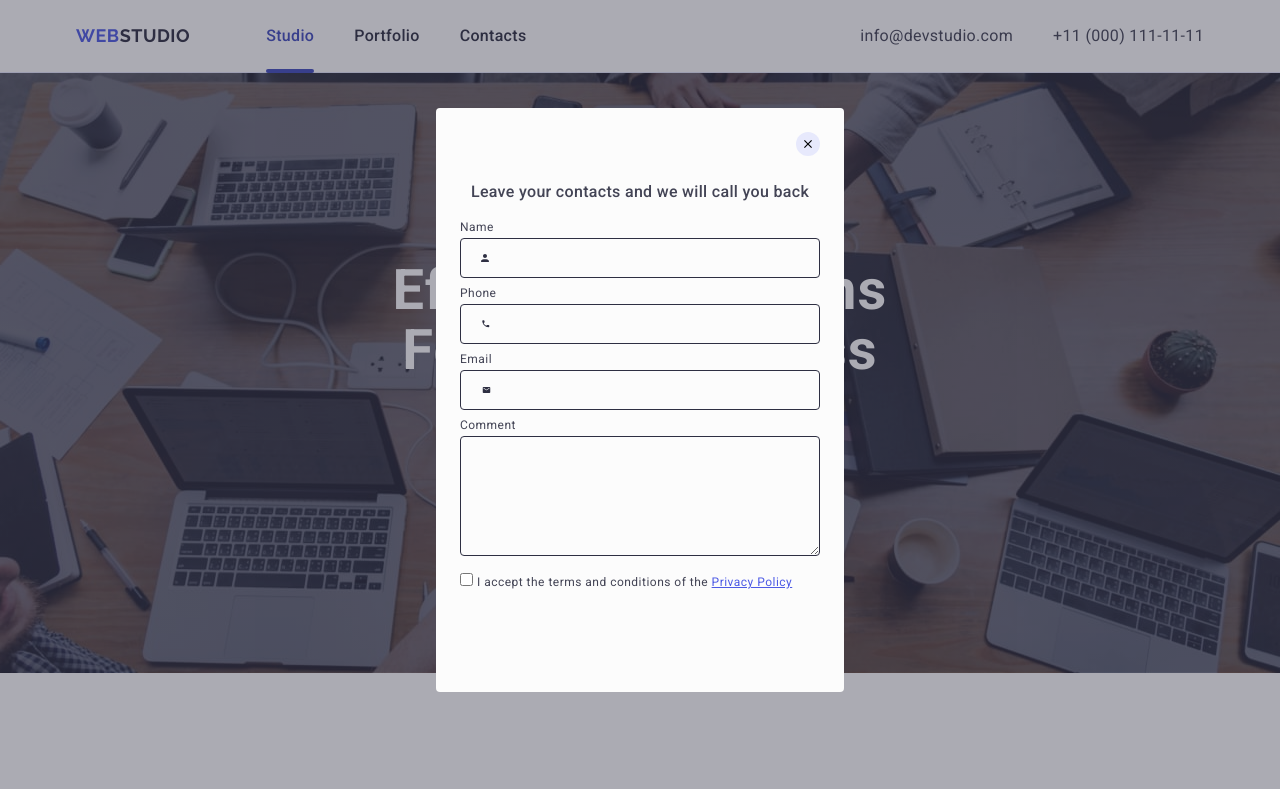
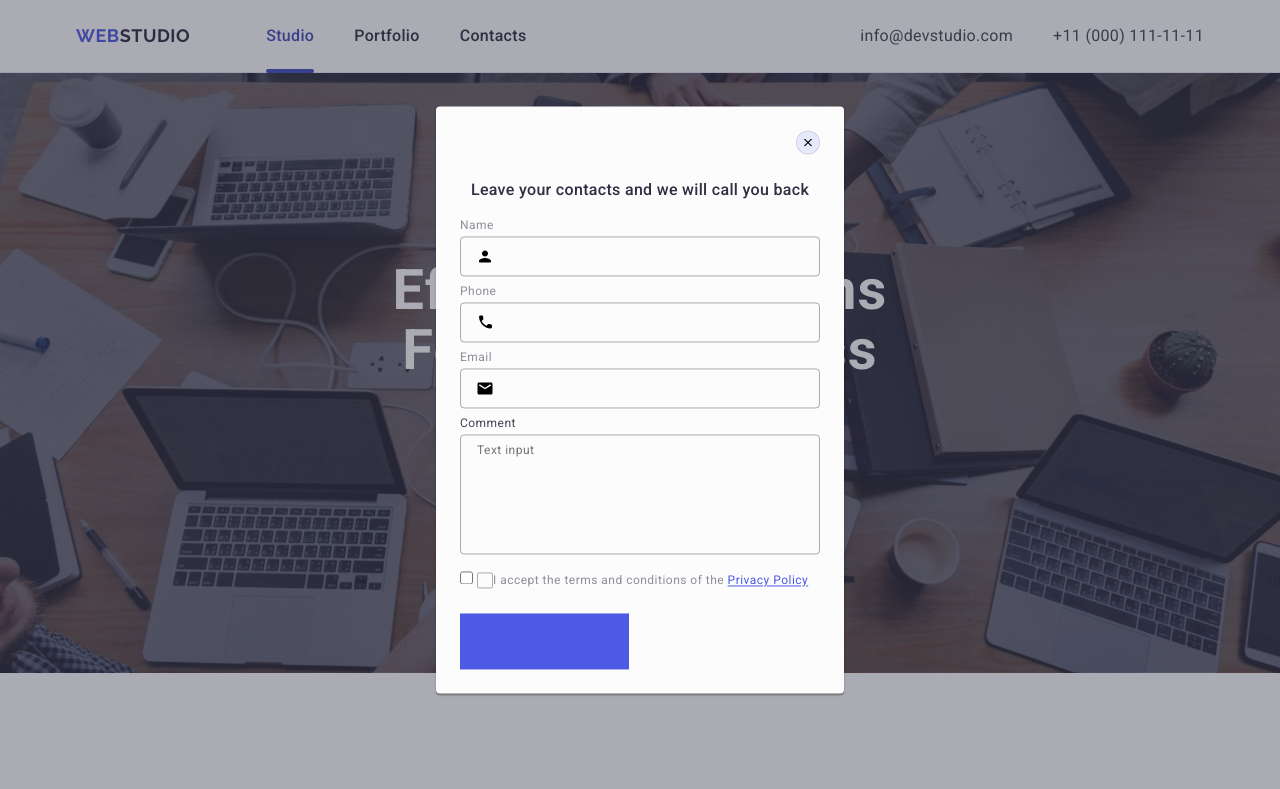
Before and after one commit to volodymyr-mazun/goit-markup-hw-05, a plain HTML site: page index.html in a window 1280 px wide. Shown: the top 789 px of the page. Drawn offline with nearby package versions, Linux system fonts and the light colour scheme.

Commit message:
correct modal

```diff
--- a/css/styles.css
+++ b/css/styles.css
@@ -514,6 +514,8 @@ img {
     position: fixed;
     background-color: rgba(46, 47, 66, 0.4);
     top: 0;
+    left: 0;
+    transition: opacity 250ms cubic-bezier(0.4, 0, 0.2, 1), visibility 250ms cubic-bezier(0.4, 0, 0.2, 1);
     opacity: 0;
     visibility: hidden;
     pointer-events: none;
@@ -531,8 +533,10 @@ img {
     position: absolute;
     background-color: #fcfcfc;
     border-radius: 4px;
+    box-shadow: 0px 1px 1px rgba(0, 0, 0, 0.14), 0px 1px 3px rgba(0, 0, 0, 0.12), 0px 2px 1px rgba(0, 0, 0, 0.2);
     top: 50%;
     left: 50%;
+    transition: transform 250ms cubic-bezier(0.4, 0, 0.2, 1);
     transform: translate(-50%, -50%);
     padding: 72px 24px 24px;
 }
@@ -541,26 +545,33 @@ img {
     width: 24px;
     height: 24px;
     background-color: #e7e9fc;
-    border: none;
+    border: 1px solid rgba(0, 0, 0, 0.1);
     border-radius: 50%;
     display: flex;
     align-items: center;
     justify-content: center;
     position: absolute;
+    padding: 0;
     top: 24px;
     right: 24px;
+    cursor: pointer;
+    transition: background-color 250ms cubic-bezier(0.4, 0, 0.2, 1), border 250ms cubic-bezier(0.4, 0, 0.2, 1);
 }
 
 .close-svg {
+    transition: fill 250ms cubic-bezier(0.4, 0, 0.2, 1);
 }
 
-.modal-close:hover {
+.modal-close:hover,
+.modal-close:focus {
     background-color: #404bbf;
+    border: none;
     fill: #ffffff;
 }
 
 .modal-title {
     text-align: center;
+    color: #2e2f42;
     font-weight: 500;
     line-height: 1.5;
     letter-spacing: 0.02em;
@@ -577,6 +588,7 @@ img {
 .modal-label {
     display: block;
     margin-bottom: 4px;
+    color: #8e8f99;
     font-weight: 400;
     font-size: 12px;
     line-height: 1.17;
@@ -588,10 +600,11 @@ img {
     width: 100%;
     height: 40px;
     background-color: transparent;
-    border: 1px solid #2e2f42;
+    border: 1px solid rgba(46, 47, 66, 0.4);
     border-radius: 4px;
     padding-left: 38px;
     outline: transparent;
+    transition: border-color 250ms cubic-bezier(0.4, 0, 0.2, 1);
 }
 
 .modal-input:focus-within {
@@ -604,13 +617,13 @@ img {
 
 .input-svg {
     position: absolute;
-    left: 19px;
+    left: 16px;
     top: 50%;
     transform: translateY(-50%);
-    fill: #2e2f42;
+    transition: fill 250ms cubic-bezier(0.4, 0, 0.2, 1);
 }
 
-.modal-input:focus + .modal-input-icon {
+.modal-input:focus + .input-svg {
     fill: #4d5ae5
 }
 
@@ -632,23 +645,53 @@ img {
     width: 100%;
     height: 120px;
     background-color: transparent;
-    border: 1px solid #2e2f42;
+    border: 1px solid rgba(46, 47, 66, 0.4);
     border-radius: 4px;
+    font-size: 12px;
+    line-height: 1.17;
+    letter-spacing: 0.04em;
+    color: rgba(46, 47, 66, 0.4);
     padding: 8px 16px;
     outline: transparent;
+    resize: none;
+    transition: border-color 250ms cubic-bezier(0.4, 0, 0.2, 1);
+}
+
+.modal-textarea:focus {
+    border-color: #4d5ae5;
 }
 
 .modal-checkbox {
+    margin-bottom: 24px;
 }
 
 .checkbox-input {
 }
 
 .checkbox-label {
-    display: inline-block;
+    /* display: inline-block; */
+    color: #8e8f99;
     font-size: 12px;
     line-height: 1.17;
     letter-spacing: 0.04em;
+}
+
+.checkbox-element {
+    width: 16px;
+    height: 16px;
+    border: 1px solid rgba(46, 47, 66, 0.4);
+    border-radius: 2px;
+    transition: background-color 250ms cubic-bezier(0.4, 0, 0.2, 1), border 250ms cubic-bezier(0.4, 0, 0.2, 1), fill 250ms cubic-bezier(0.4, 0, 0.2, 1);
+    display: inline-flex;
+    align-items: center;
+    justify-content: center;
+    fill: transparent;
+}
+
+.checkbox-input:checked + .checkbox-element {
+        background-color: #404bbf;
+        border: none;
+        fill: #f4f4fd;
 }
 
 .checkbox-link {
@@ -656,3 +699,19 @@ img {
     line-height: 1.33;
     text-decoration: underline;
 }
+
+.modal-button {
+    display: block;
+    min-width: 169px;
+    height: 56px;
+    background-color: #4d5ae5;
+    border: none;
+    font-family: "Roboto", sans-serif;
+    color: #ffffff;
+    font-size: 16px;
+    font-weight: 500;
+    line-height: 1.5;
+    letter-spacing: 0.04em;
+    cursor: pointer;
+    transition: background-color 250ms cubic-bezier(0.4, 0, 0.2, 1);
+}
--- a/index.html
+++ b/index.html
@@ -350,62 +350,55 @@
         <div class="modal">
             <button type="button" class="modal-close">
                 <svg class="close-svg" width="8" height="8">
-                    <use href="/images/icons.svg#icon-close"></use>
+                    <use href="./images/icons.svg#icon-close"></use>
                 </svg>
             </button>
             <p class="modal-title">Leave your contacts and we will call you back</p>
-
-
-
             <form class="modal-form">
-
                 <div class="modal-field">
                     <label class="modal-label" for="user-name">Name</label>
                     <div class="input-wrap">
-                        <input type="text" class="modal-input" name="user-name">
-                        <svg class="input-svg" width="12" height="12">
+                        <input type="text" id="user-name" class="modal-input" name="user-name">
+                        <svg class="input-svg" width="18" height="24">
                             <use href="./images/icons.svg#icon-person"></use>
                         </svg>
                     </div>
                 </div>
-
-
                 <div class="modal-field">
                     <label class="modal-label" for="user-name">Phone</label>
                     <div class="input-wrap">
-                        <input type="tel" class="modal-input" name="user-name">
-                        <svg class="input-svg" width="13" height="13">
+                        <input type="tel" id="user-name" class="modal-input" name="user-name">
+                        <svg class="input-svg" width="18" height="24">
                             <use href="./images/icons.svg#icon-phone"></use>
                         </svg>
                     </div>
                 </div>
 
-
                 <div class="modal-field">
                     <label class="modal-label" for="user-name">Email</label>
                     <div class="input-wrap">
-                        <input type="email" class="modal-input" name="user-name">
-                        <svg class="input-svg" width="15" height="12">
+                        <input type="email" id="user-name" class="modal-input" name="user-name">
+                        <svg class="input-svg" width="18" height="24">
                             <use href="./images/icons.svg#icon-email"></use>
                         </svg>
                     </div>
                 </div>
-
                 <div class="modal-text">
-                    <label class="textarea-label" for="user-name">Comment</label>
-                        <textarea class="modal-textarea" name="user-name"></textarea>
+                    <label class="textarea-label" for="user-comment">Comment</label>
+                    <textarea id="user-comment" class="modal-textarea" name="user-comment" placeholder="Text input"></textarea>
                 </div>
-
                 <div class="modal-checkbox">
-                    <input type="checkbox" class="checkbox-input" id="policy" name="policy" value="true"> <!-- visually-hidden -->
-
-                    <label class="checkbox-label" for="policy"><span></span>I accept the terms and conditions of the <a href="" class="checkbox-link">Privacy Policy </a></label>
+                    <input type="checkbox" id="user-privacy" class="checkbox-input" name="user-privacy" value="true" visually-hidden>
+                    <label class="checkbox-label" for="user-privacy">
+                        <span class="checkbox-element">
+                            <svg class="checkbox-svg" width="10" height="8">
+                                <use href="./images/icons.svg#icon-subscribe"></use>
+                            </svg>
+                        </span>I accept the terms and conditions of the <a href="" class="checkbox-link">Privacy Policy </a>
+                    </label>
                 </div>
-
-
+                <button class="modal-button"></button>
             </form>
-
-
         </div>
     </div>
 </body>
```
